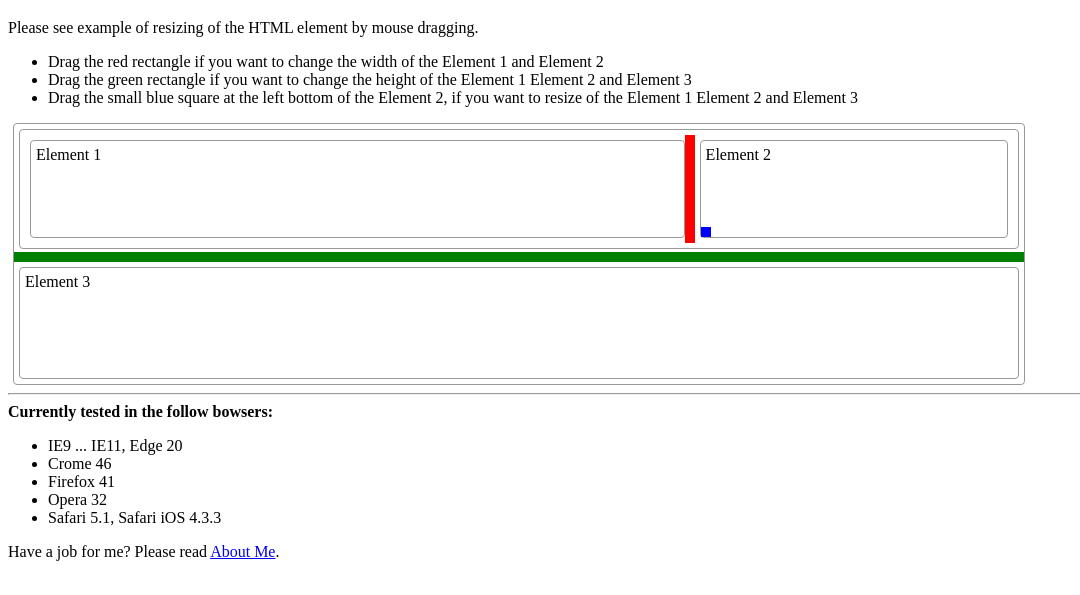
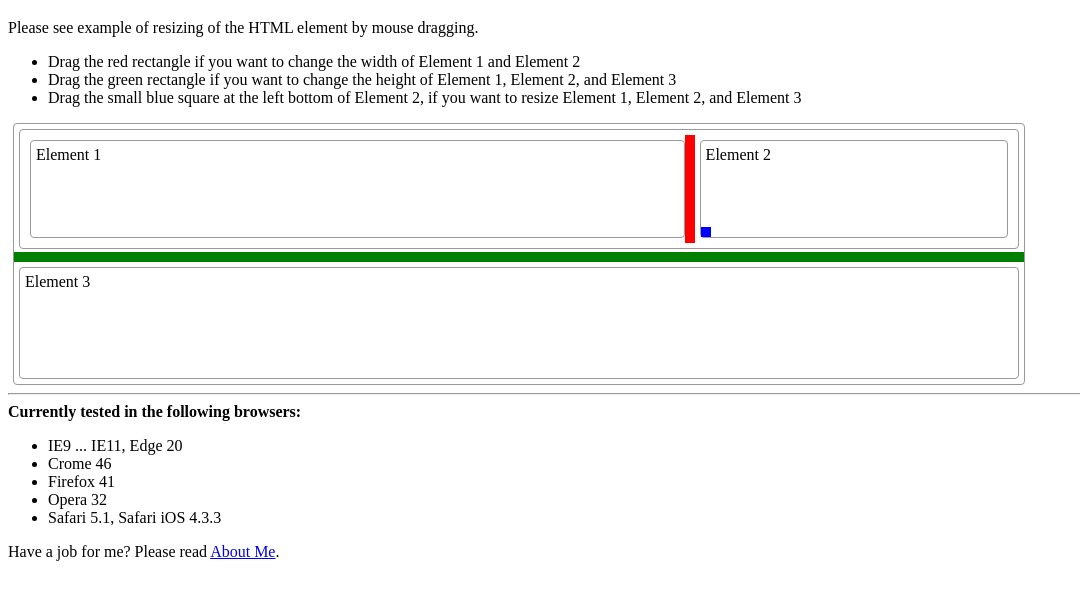
Before and after one commit to anhr/resizer, a plain HTML site: page index.htm in a window 1280 px wide. Shown: the part 205-800 px from the top of the page, without its empty margins (0-1080 px from the left). Drawn offline with Linux system fonts and the light colour scheme.

Commit message:
Minor grammar and spelling fixes

```diff
--- a/index.htm
+++ b/index.htm
@@ -95,9 +95,9 @@
 	<h1>Resizer</h1>
 	<p>Please see example of resizing of the HTML element by mouse dragging.</p>
     <ul>
-        <li>Drag the red rectangle if you want to change the width of the Element 1 and Element 2</li>
-        <li>Drag the green rectangle if you want to change the height of the Element 1 Element 2 and Element 3</li>
-        <li>Drag the small blue square at the left bottom of the Element 2, if you want to resize of the Element 1 Element 2 and Element 3</li>
+        <li>Drag the red rectangle if you want to change the width of Element 1 and Element 2</li>
+        <li>Drag the green rectangle if you want to change the height of Element 1, Element 2, and Element 3</li>
+        <li>Drag the small blue square at the left bottom of Element 2, if you want to resize Element 1, Element 2, and Element 3</li>
     </ul>
     <div id="rezizeArea" style="width:1000px; height:250px; overflow:auto; position: relative;" class="element">
         <div id="topElements" class="element" style="overflow:auto; position:absolute; left: 0; top: 0; right:0;">
@@ -131,7 +131,7 @@
         onresize();
     </script>
     <hr>
-    <b>Currently tested in the follow bowsers:</b>
+    <b>Currently tested in the following browsers:</b>
     <ul>
         <li>IE9 ... IE11, Edge 20</li>
         <li>Crome 46</li>
```
